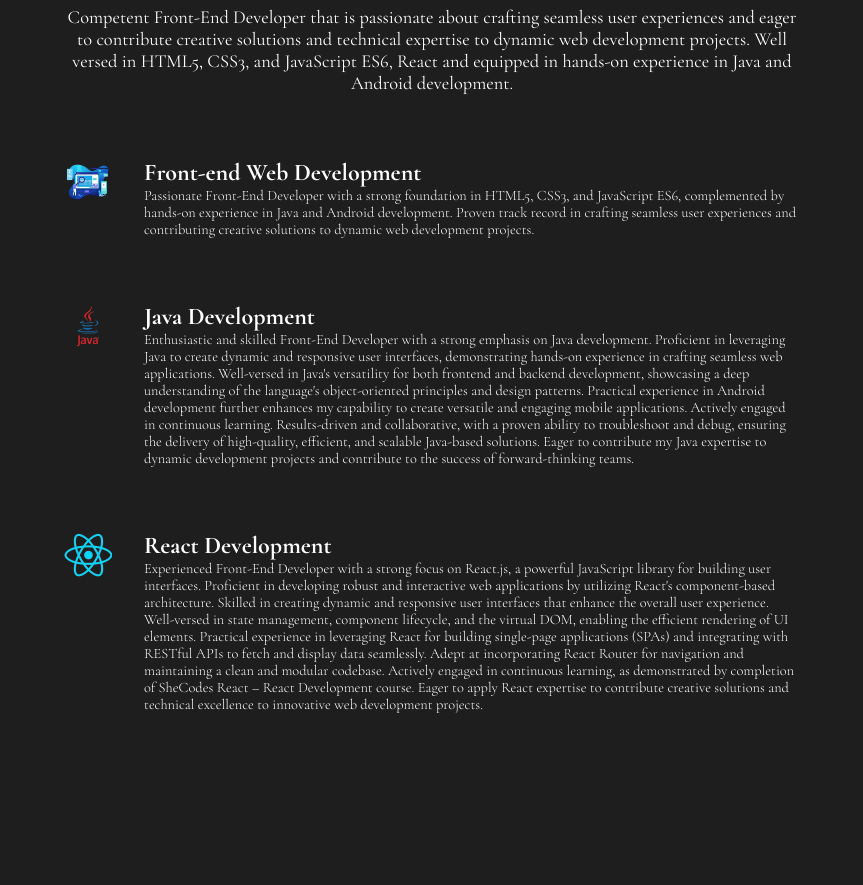
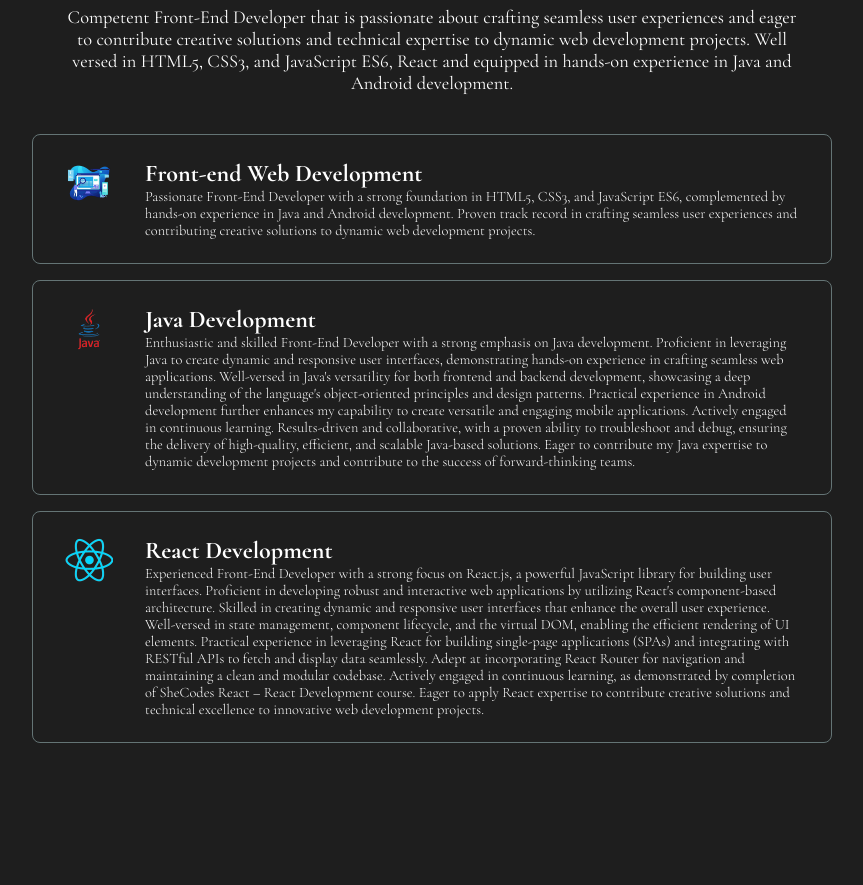
Before and after one commit to Aneesha51/portfolio-website, a React (Create React App) app: page / in a window 1280 px wide. Shown: the part 940-1825 px from the top of the page, without its empty margins (208-1071 px from the left). Built offline with nearby package versions, Linux system fonts and the light colour scheme; a web font is replaced by a local one.

Commit message:
Update skills.css

```diff
--- a/src/components/Skills/skills.css
+++ b/src/components/Skills/skills.css
@@ -35,6 +35,7 @@
     display: flex;
     margin: 1rem;
     padding: 1.5rem 2rem;
+    border: 1px solid #647475;
     border-radius: 0.5rem;
 }
 
```
